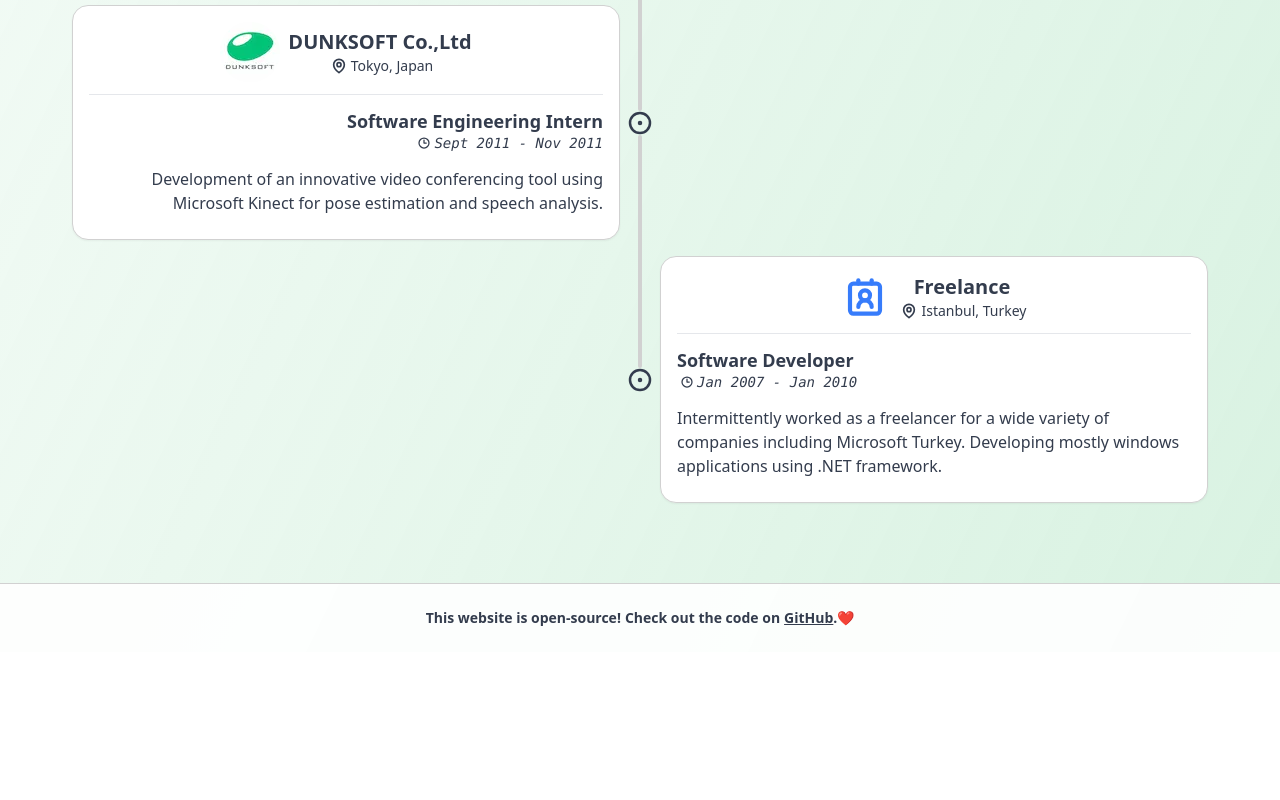
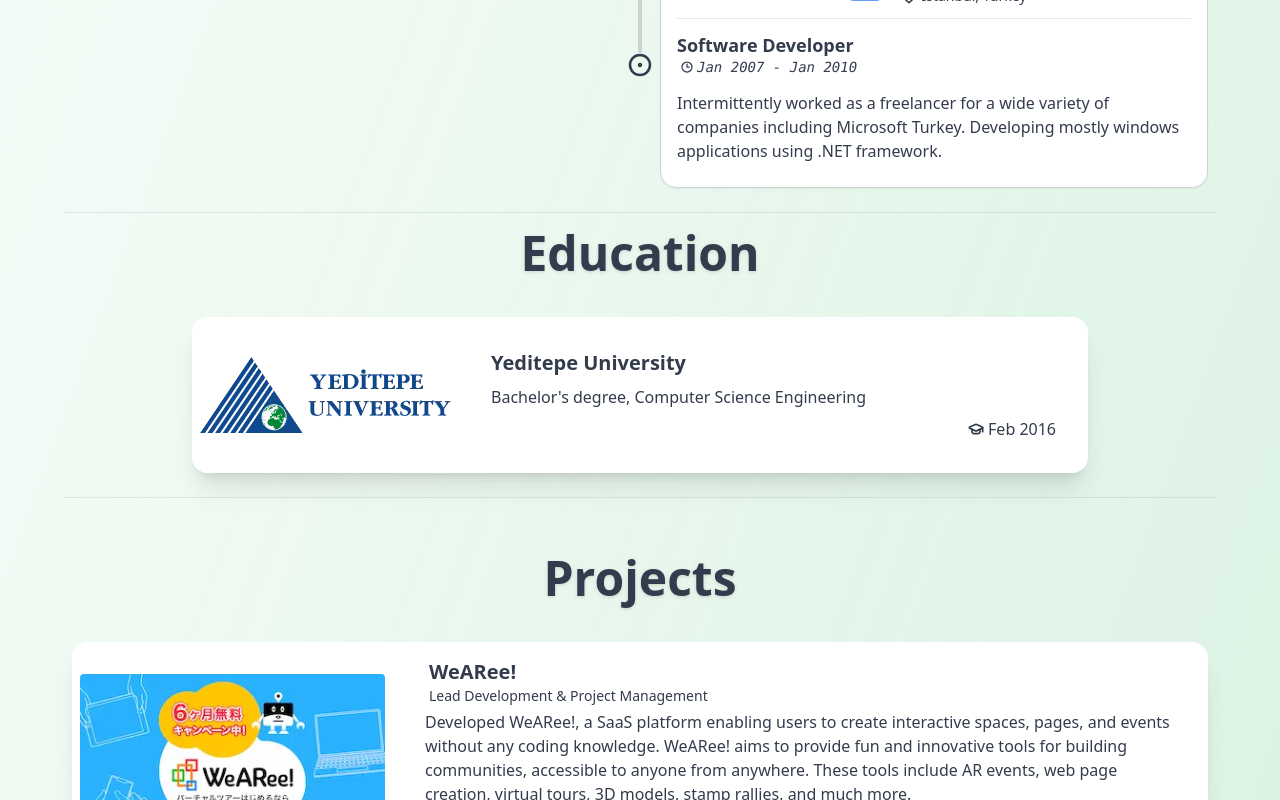
Before and after one commit to umutto/umutto.github.io, a Next.js app: page / in a window 1280 px wide. Shown: the part 2000-2800 px from the top of the page. Before the commit the page ends 2652 px from the top, so only its background shows below. Built offline with nearby package versions, Linux system fonts and the light colour scheme.

Commit message:
feat: add projects section

```diff
--- a/src/app/page.tsx
+++ b/src/app/page.tsx
@@ -1,6 +1,12 @@
 import Footer from "@/components/Footer";
 import NavBar from "@/components/Navbar";
-import { EducationHistory, Hero, SkillBadges, WorkHistory } from "@/components/sections";
+import {
+  EducationHistory,
+  Hero,
+  Projects,
+  SkillBadges,
+  WorkHistory,
+} from "@/components/sections";
 
 const navigationRoutes = [
   { name: "About", href: "#about" }, // Work, education, skills, languages
@@ -16,11 +22,19 @@ export default function Home() {
       <main className="container mx-auto py-8 gap-6">
         <section id="about" className="pb-10 md:px-4 lg:px-8 xl:px-16">
           <SkillBadges />
-          <div className="divider" />
+          <div className="divider h-px overflow-hidden" />
+          <WorkHistory />
+          <div className="divider h-px overflow-hidden" />
           <EducationHistory />
-          <div className="divider" />
-          <WorkHistory />
+          <div className="divider h-px overflow-hidden" />
         </section>
+        <section id="projects" className="pb-10 md:px-4 lg:px-8 xl:px-16">
+          <Projects />
+          <div className="divider h-px overflow-hidden" />
+        </section>
+        {/* <section id="contact" className="pb-10 md:px-4 lg:px-8 xl:px-16">
+          <Socials />
+        </section> */}
       </main>
       <Footer />
     </>
--- /dev/null
+++ b/src/components/sections/Projects.tsx
@@ -0,0 +1,50 @@
+import { ProjectCard, SectionHeader } from "@/components";
+
+const projects = [
+  {
+    title: "WeARee!",
+    role: "Lead Development & Project Management",
+    image: "/images/wearee.webp",
+    description:
+      "Developed WeARee!, a SaaS platform enabling users to create interactive spaces, pages, and events without any coding knowledge. WeARee! aims to provide fun and innovative tools for building communities, accessible to anyone from anywhere. These tools include AR events, web page creation, virtual tours, 3D models, stamp rallies, and much more.",
+    links: [
+      {
+        url: "https://wearee.jp",
+        icon: "Link" as const,
+        title: "Website",
+      },
+    ],
+  },
+  {
+    title: "Computer Vision API",
+    role: "Lead Development",
+    description:
+      "Developed a variety of machine learning APIs and models for internal use, specifically focusing on transparent image processing and analysis. With all the black-box steps of the deep neural networks are exposed in a human readable way as much as possible, ensuring clarity in the process.",
+  },
+  {
+    title: "Natural Language Understanding API",
+    role: "Lead Development",
+    description:
+      "Developed a variety of machine learning APIs and models for natural language understanding, with a focus on the Japanese language for internal company use. This includes keyword extraction, summarization, similarity index, emotion analysis, and many more.",
+  },
+  {
+    title:
+      "Artificial Musical Compositions Using Deep Belief Nets and Genetic Algorithms",
+    role: "Author",
+    description:
+      "As a final project, I've designed an innovative method for composing music using a hybrid structure. The fitness function of a genetic algorithm is constructed from a k-means filter of an unsupervised neural network output. This structure allows for the emulation of human behaviors without introducing any bias.",
+  },
+];
+
+export default function Projects() {
+  return (
+    <>
+      <SectionHeader>Projects</SectionHeader>
+      <div className="py-2 mx-2 flex flex-col gap-2">
+        {projects.map((project, idx) => (
+          <ProjectCard key={idx} {...project} />
+        ))}
+      </div>
+    </>
+  );
+}
--- a/src/components/sections/index.ts
+++ b/src/components/sections/index.ts
@@ -1,6 +1,8 @@
+import Awards from "./Awards";
 import EducationHistory from "./EducationHistory";
 import Hero from "./Hero";
+import Projects from "./Projects";
 import SkillBadges from "./SkillBadges";
 import WorkHistory from "./WorkHistory";
 
-export { EducationHistory, Hero, SkillBadges, WorkHistory };
+export { Awards, EducationHistory, Hero, Projects, SkillBadges, WorkHistory };
```
